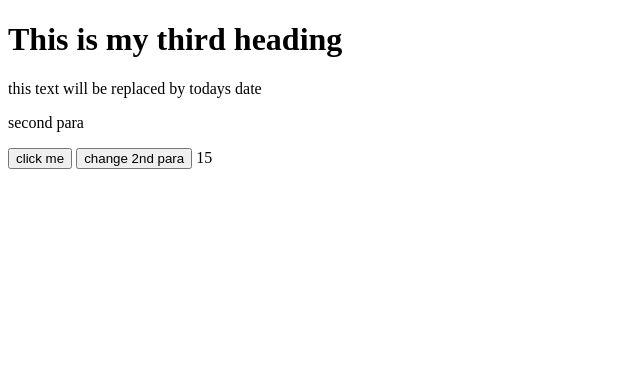
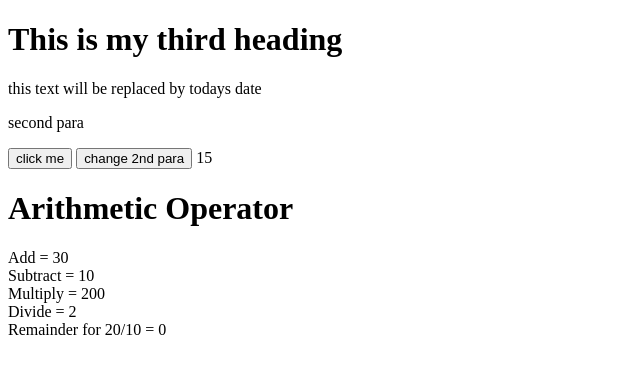
Before and after one commit to abdultanveer/js-excercises, a plain HTML site: page 01 basics/index.html in a window 1280 px wide. Shown: the whole page, without its empty margins (0-640 px from the left). Drawn offline with Linux system fonts and the light colour scheme.

Commit message:
Update index.html

```diff
--- a/01 basics/index.html
+++ b/01 basics/index.html
@@ -24,3 +24,21 @@
     </script>
 </body>
 </html>
+
+<h1>Arithmetic Operator</h1>
+    <p id="result">Result</p>
+    <script>
+        var a = 20;
+        var b = 10;
+        var sum = a + b;
+        var sub = a - b;
+        var mul = a * b;
+        var div = a / b;
+        var mode = a % b;
+        document.getElementById("result")
+				.innerHTML = "Add = " + sum + "<br>" +
+        "Subtract = " + sub + "<br>" +
+        "Multiply = " + mul + "<br>" +
+        "Divide = " + div + "<br>" +
+        "Remainder for 20/10 = " + mode;
+    </script>
```
